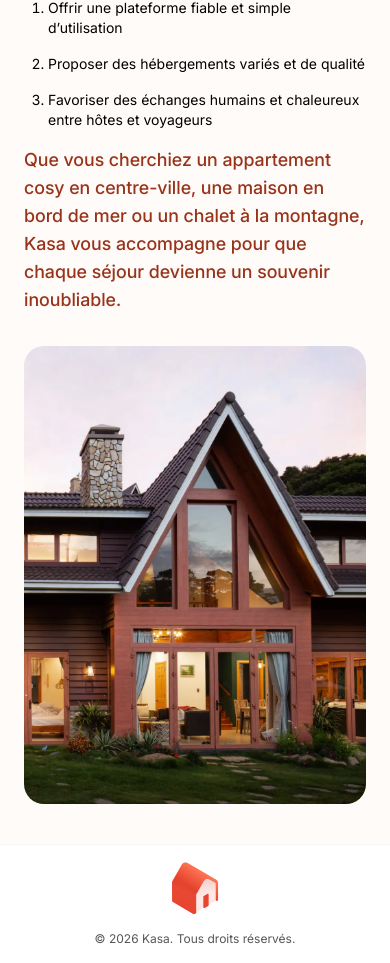
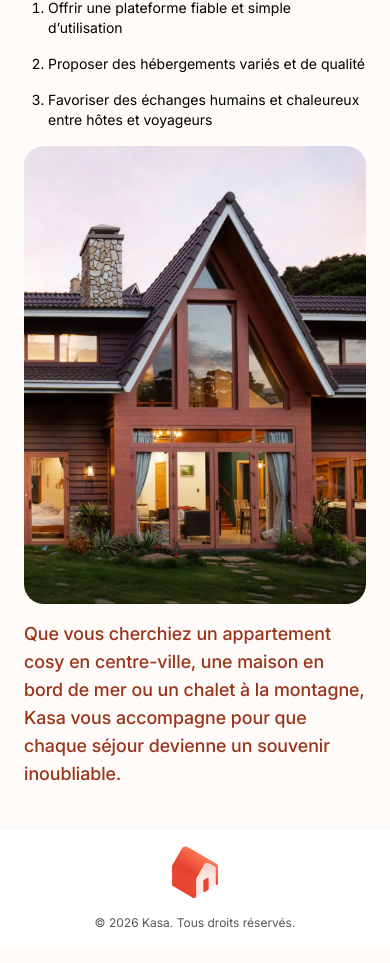
Before and after one commit to gvialdev-creator/OCR-P12-KASA, a Next.js app in the folder frontend/: page /about in a window 390 px wide. Shown: the part 912-1875 px from the top of the page. Built offline with nearby package versions, Linux system fonts and the light colour scheme; no server answers.

Commit message:
feat: enhance About page layout with responsive design and improved content structure

```diff
--- a/frontend/src/app/about/page.tsx
+++ b/frontend/src/app/about/page.tsx
@@ -90,7 +90,17 @@ export default function AboutPage() {
                         Favoriser des échanges humains et chaleureux entre hôtes et voyageurs
                     </li>
                 </ol>
-
+                <div className="mt-4 block lg:hidden overflow-hidden rounded-2xl">
+                    <div className="relative h-114.5">
+                    <Image
+                        src="/images/about-article.webp"
+                        alt="Un chalet au bord d'un lac au pied d'une montagne"
+                        fill
+                        sizes="(max-width: 768px) 100vw, 760px"
+                        className="object-cover"
+                    />
+                    </div>
+                </div>
                 <p className="mt-4 text-lg font-medium text-brand-main-red">
                 Que vous cherchiez un appartement cosy en centre-ville, une maison en
                 bord de mer ou un chalet à la montagne, Kasa vous accompagne pour que
@@ -98,6 +108,7 @@ export default function AboutPage() {
                 </p>
             </div>
 
+            <div className="hidden lg:block">
                 <div className="overflow-hidden rounded-2xl">
                     <div className="relative h-114.5">
                     <Image
@@ -109,6 +120,7 @@ export default function AboutPage() {
                     />
                     </div>
                 </div>
+            </div>
         </section>
       </article>
     </main>
```
Lines whose indentation alone changed are shown as unchanged.
